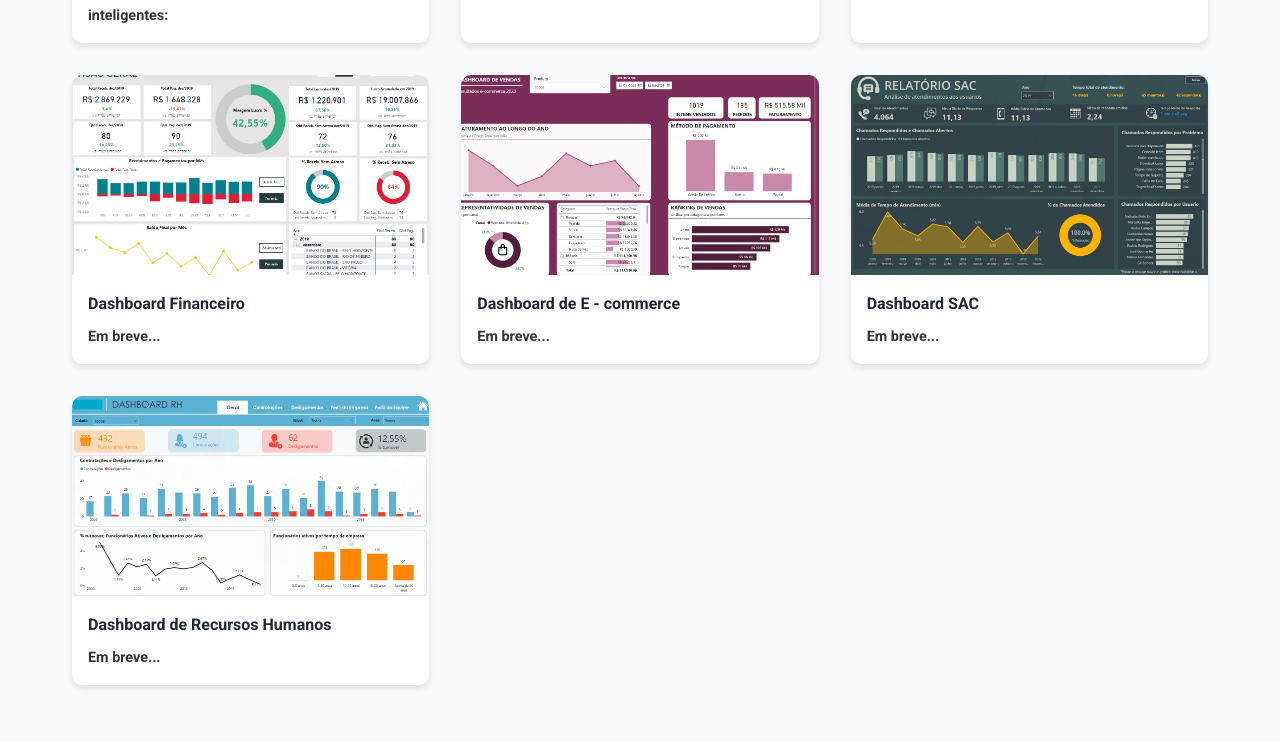
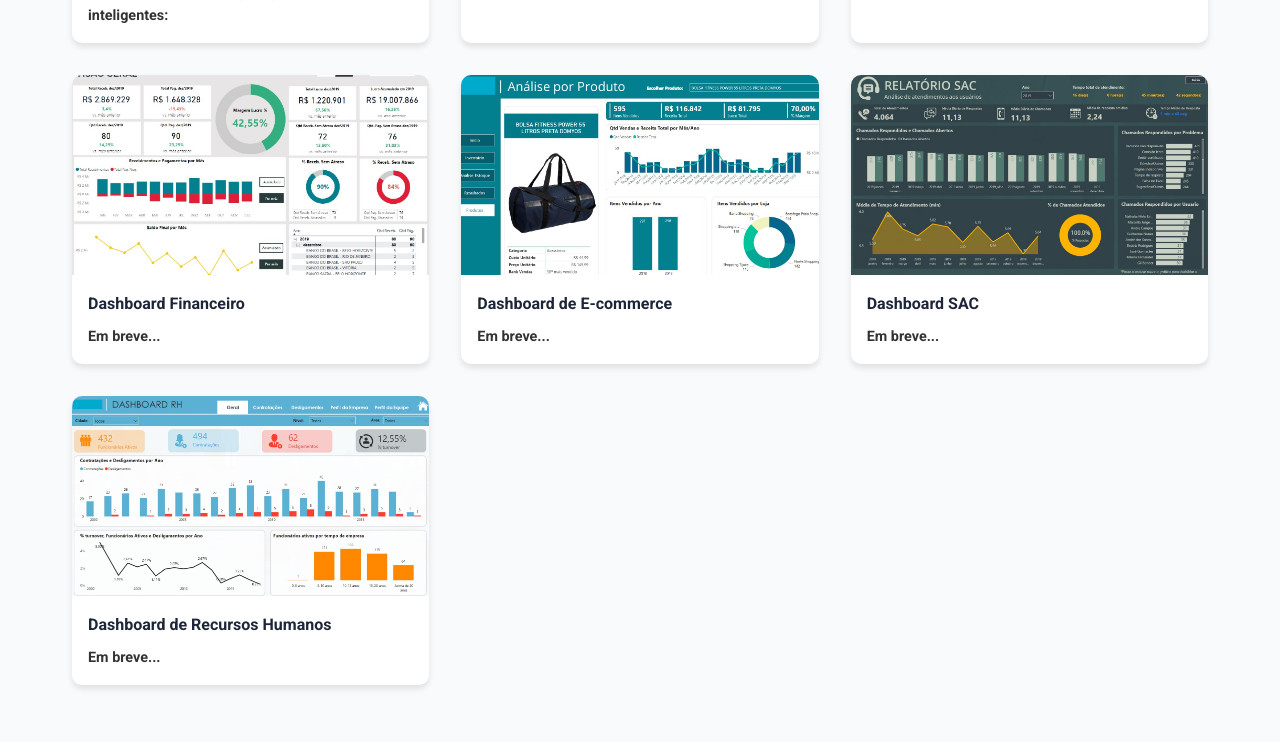
Before and after one commit to filipidosdados/filipidosdados.github.io, a plain HTML site: page index.html in a window 1280 px wide. Shown: the part 2336-3078 px from the top of the page. Drawn offline with Linux system fonts and the light colour scheme.

Commit message:
Update index.html

```diff
--- a/index.html
+++ b/index.html
@@ -158,9 +158,9 @@ com cursos complementares em SQL Server, Power BI, Python para dados, PowerApps,
                     </div>
                 </div>
                 <div class="powerbi-item">
-                    <img src="imgs/dash4.jpg" alt="Power BI Visual 4" class="powerbi-image">
+                    <img src="imgs/vendas.jpg" alt="Power BI Visual 4" class="powerbi-image">
                     <div class="powerbi-description">
-                        <h4>Dashboard de E - commerce</h4>
+                        <h4>Dashboard de E-commerce</h4>
                         <p><b>Em breve...</b></p>
                     </div>
                 </div>
```
